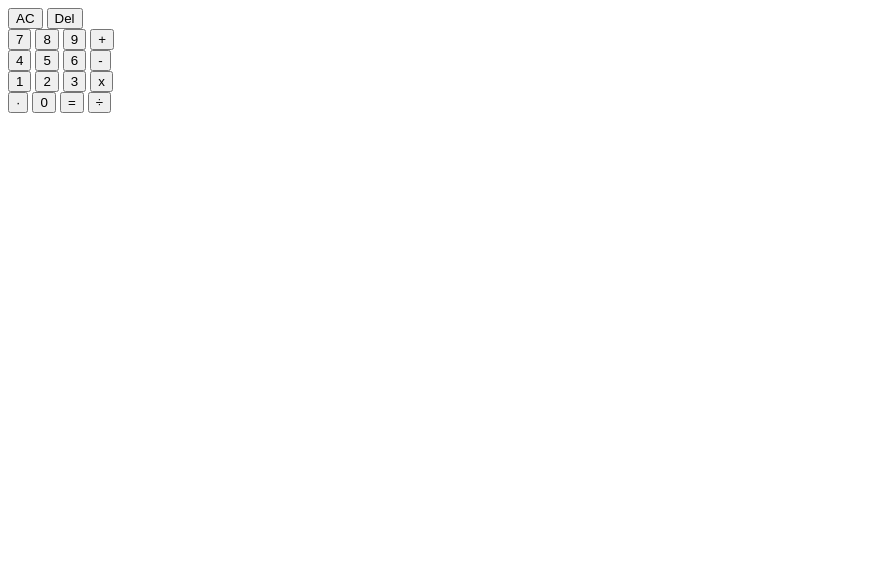
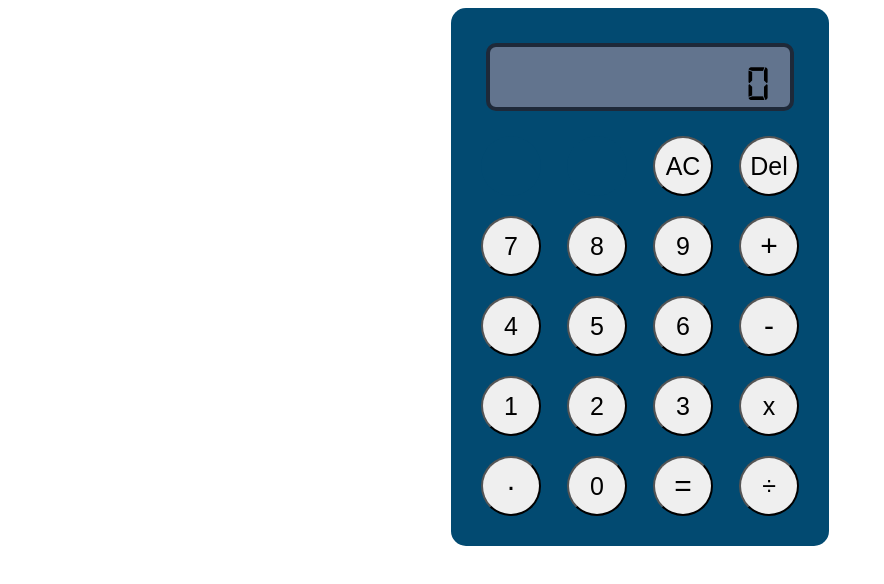
Before and after one commit to xMrPhede/calculator, a plain HTML site: page index.html in a window 1280 px wide. Shown: the whole page, without its empty margins (0-884 px from the left). Drawn offline with Linux system fonts and the light colour scheme.

Commit message:
CSS finished for a basic calculator design

```diff
--- a/index.html
+++ b/index.html
@@ -8,32 +8,36 @@
 </head>
 <body>
     <div class="main-container">
-        <div class="display"></div>
-        <div class="row-1">
+        <div class="display">
+            <div class="operation">0</div>
+        </div>
+        <div class="row" id="row1">
+            <button class="calc-button empty" ></button>
+            <button class="calc-button empty" ></button>
             <button class="calc-button" id="ac">AC</button>
             <button class="calc-button" id="del">Del</button>
         </div>
-        <div class="row-2">
-            <button class="calc-button" id="n7">7</button>
-            <button class="calc-button" id="n8">8</button>
-            <button class="calc-button" id="n9">9</button>
+        <div class="row" id="row2">
+            <button class="calc-button number" id="n7">7</button>
+            <button class="calc-button number" id="n8">8</button>
+            <button class="calc-button number" id="n9">9</button>
             <button class="calc-button" id="add">+</button>
         </div>
-        <div class="row-3">
-            <button class="calc-button" id="n4">4</button>
-            <button class="calc-button" id="n5">5</button>
-            <button class="calc-button" id="n6">6</button>
+        <div class="row" id="row3">
+            <button class="calc-button number" id="n4">4</button>
+            <button class="calc-button number" id="n5">5</button>
+            <button class="calc-button number" id="n6">6</button>
             <button class="calc-button" id="subtract">-</button>
         </div>
-        <div class="row-4">
-            <button class="calc-button" id="n1">1</button>
-            <button class="calc-button" id="n2">2</button>
-            <button class="calc-button" id="n3">3</button>
+        <div class="row" id="row4">
+            <button class="calc-button number" id="n1">1</button>
+            <button class="calc-button number" id="n2">2</button>
+            <button class="calc-button number" id="n3">3</button>
             <button class="calc-button" id="multiply">x</button>
         </div>
-        <div class="row-5">
+        <div class="row" id="row5">
             <button class="calc-button" id="dot">·</button>
-            <button class="calc-button" id="n0">0</button>
+            <button class="calc-button number" id="n0">0</button>
             <button class="calc-button" id="result">=</button>
             <button class="calc-button" id="divide">÷</button>
         </div>
--- a/script.js
+++ b/script.js
@@ -0,0 +1,39 @@
+// Define constants
+const calcResult = document.querySelector(".operation")
+const ac = document.querySelector("#ac")
+const del = document.querySelector("#del")
+const numbers = Array.from(document.querySelectorAll(".number"))
+const plus = document.querySelector("#add")
+const minus = document.querySelector("#subtract")
+const times = document.querySelector("#multiply")
+const divided = document.querySelector("#divide")
+const equals = document.querySelector("#result")
+const dot = document.querySelector("#dot")
+
+// Add eventListener to all numbers
+for (let i = 0; i < numbers.length; i++) {
+    numbers[i].addEventListener("click", function(e) {
+        if (calcResult.textContent == 0) {
+            calcResult.textContent  = numbers[i].id.slice(-1)
+        } else if (calcResult.textContent.length == 11){
+            return
+        }
+        else {
+            calcResult.textContent = calcResult.textContent.concat(numbers[i].id.slice(-1))
+        }
+    })
+}
+
+// AC function (reset the value in the display)
+ac.addEventListener("click", function() {
+    calcResult.textContent  = 0
+})
+
+// Del function (deletes last digit)
+del.addEventListener("click", function() {
+    if (calcResult.textContent.length > 1) {
+        calcResult.textContent = calcResult.textContent.slice(0, calcResult.textContent.length - 1)
+    } else {
+        calcResult.textContent  = 0
+    }
+})
--- a/style.css
+++ b/style.css
@@ -0,0 +1,64 @@
+@font-face {
+    font-family: digitalClock;
+    src: url(/assets/digital-7.ttf);
+  }
+
+  div {
+    font-family: myFirstFont;
+  }
+
+
+body {
+    display: flex;
+    justify-content: center;
+    align-items: center;
+}
+
+.main-container {
+    background-color: oklch(39.1% 0.09 240.876);
+    padding: 20px;
+    border-radius: 15px;
+}
+
+
+.display {
+    height: 60px;
+    width: 300px;
+    margin: 15px;
+    background-color: oklch(55.4% 0.046 257.417);
+    border: solid;
+    border-color: oklch(27.8% 0.033 256.848);
+    border-width: 4px;
+    border-radius: 10px;
+    display: flex;
+    align-items: center ;
+    justify-content: end;
+}
+
+.row{
+    display: flex;
+    justify-content: space-between;
+    align-items: center;
+}
+
+.calc-button {
+    height: 60px;
+    width: 60px;
+    margin: 10px;
+    border-radius: 30px;
+    font-size: 25px;
+}
+.empty {
+    background-color: oklch(39.1% 0.09 240.876);
+    border: none;
+}
+
+.operation {
+    margin: 20px;
+    font-size: 50px;
+    font-family: digitalClock;
+}
+
+#add, #subtract, #multiply #divide, #dot, #result {
+    font-size: 30px;
+}
```
Also changed, not shown: assets/digital-7.ttf (added).
